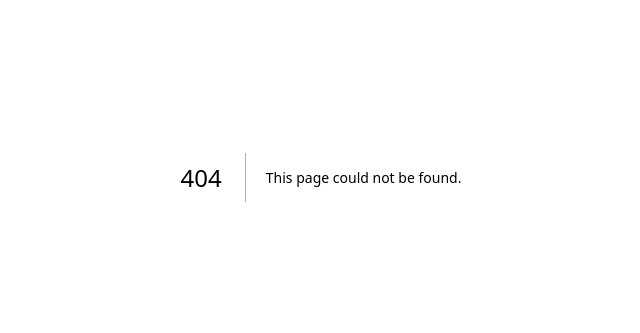
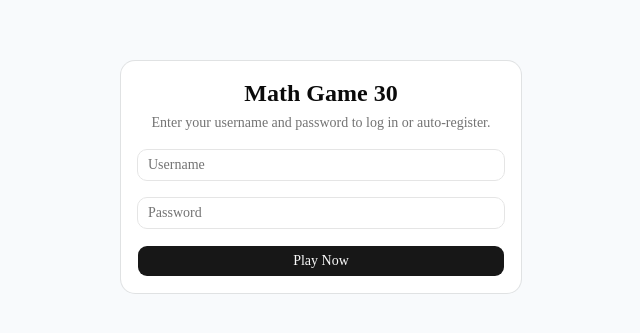
Before and after one commit to ksubedi008/math-game, a Next.js app: page /login in a window 1280 px wide. Before the commit this address had no page. Shown: the part 223-556 px from the top of the page, without its empty margins (319-959 px from the left). Built offline with nearby package versions, Linux system fonts and the light colour scheme.

Commit message:
add user authentication with nextauth

```diff
--- /dev/null
+++ b/next-auth.d.ts
@@ -0,0 +1,9 @@
+import NextAuth, { DefaultSession } from "next-auth";
+
+declare module "next-auth" {
+  interface Session {
+    user: {
+      id: string;
+    } & DefaultSession["user"];
+  }
+}
--- a/package.json
+++ b/package.json
@@ -17,12 +17,14 @@
     "lucide-react": "^1.48.0",
     "next": "16.3.6",
     "next-auth": "^5.0.0-beta.32",
+    "next-themes": "^0.4.6",
     "postgres": "^3.4.9",
     "pusher": "^5.3.4",
     "pusher-js": "^8.6.0",
     "react": "19.2.8",
     "react-dom": "19.2.8",
     "shadcn": "^4.21.0",
+    "sonner": "^2.0.8",
     "tw-animate-css": "^1.4.0"
   },
   "devDependencies": {
--- /dev/null
+++ b/src/app/api/auth/[...nextauth]/route.ts
@@ -0,0 +1,3 @@
+import { handlers } from "@/auth"
+
+export const { GET, POST } = handlers;
--- a/src/app/layout.tsx
+++ b/src/app/layout.tsx
@@ -1,6 +1,8 @@
 import type { Metadata } from "next";
 import { Geist, Geist_Mono } from "next/font/google";
 import "./globals.css";
+import { Providers } from "@/components/providers";
+import { Toaster } from "@/components/ui/sonner";
 
 const geistSans = Geist({
   variable: "--font-geist-sans",
@@ -13,17 +15,22 @@ const geistMono = Geist_Mono({
 });
 
 export const metadata: Metadata = {
-  title: "Create Next App",
-  description: "Generated by create next app",
+  title: "Math Game 30",
+  description: "Real-time multiplayer math game",
 };
 
-export default function RootLayout({ children }: LayoutProps<"/">) {
+export default function RootLayout({ children }: { children: React.ReactNode }) {
   return (
     <html
       lang="en"
       className={`${geistSans.variable} ${geistMono.variable} h-full antialiased`}
     >
-      <body className="min-h-full flex flex-col">{children}</body>
+      <body className="min-h-full flex flex-col">
+        <Providers>
+          {children}
+          <Toaster />
+        </Providers>
+      </body>
     </html>
   );
 }
--- /dev/null
+++ b/src/app/login/page.tsx
@@ -0,0 +1,52 @@
+"use client";
+import { signIn } from "next-auth/react";
+import { useState } from "react";
+import { Button } from "@/components/ui/button";
+import { Input } from "@/components/ui/input";
+import { Card, CardContent, CardHeader, CardTitle, CardDescription } from "@/components/ui/card";
+
+export default function LoginPage() {
+  const [username, setUsername] = useState("");
+  const [password, setPassword] = useState("");
+
+  const handleLogin = async (e: React.FormEvent) => {
+    e.preventDefault();
+    await signIn("credentials", {
+      username,
+      password,
+      callbackUrl: "/dashboard",
+    });
+  };
+
+  return (
+    <div className="flex items-center justify-center min-h-screen bg-slate-50 dark:bg-slate-950">
+      <Card className="w-[400px]">
+        <CardHeader>
+          <CardTitle className="text-2xl font-bold text-center">Math Game 30</CardTitle>
+          <CardDescription className="text-center">Enter your username and password to log in or auto-register.</CardDescription>
+        </CardHeader>
+        <CardContent>
+          <form onSubmit={handleLogin} className="space-y-4">
+            <Input
+              type="text"
+              placeholder="Username"
+              value={username}
+              onChange={(e) => setUsername(e.target.value)}
+              required
+            />
+            <Input
+              type="password"
+              placeholder="Password"
+              value={password}
+              onChange={(e) => setPassword(e.target.value)}
+              required
+            />
+            <Button type="submit" className="w-full">
+              Play Now
+            </Button>
+          </form>
+        </CardContent>
+      </Card>
+    </div>
+  );
+}
--- /dev/null
+++ b/src/auth.ts
@@ -0,0 +1,64 @@
+import NextAuth from "next-auth"
+import CredentialsProvider from "next-auth/providers/credentials"
+import { eq } from "drizzle-orm"
+import { db } from "@/db"
+import { users } from "@/db/schema"
+
+export const { handlers, auth, signIn, signOut } = NextAuth({
+  providers: [
+    CredentialsProvider({
+      name: "Credentials",
+      credentials: {
+        username: { label: "Username", type: "text" },
+        password: { label: "Password", type: "password" }
+      },
+      async authorize(credentials) {
+        if (!credentials?.username || !credentials?.password) return null;
+
+        const username = credentials.username as string;
+        const password = credentials.password as string;
+
+        const existingUsers = await db.select().from(users).where(eq(users.username, username));
+
+        let user = existingUsers[0];
+
+        if (!user) {
+          // Auto-register for simplicity in this demo game if they don't exist
+          const newUsers = await db.insert(users).values({
+            username: username,
+            passwordHash: password,
+          }).returning();
+          user = newUsers[0];
+        } else {
+          // Verify password
+          if (user.passwordHash !== password) {
+            return null; // Invalid password
+          }
+        }
+
+        return {
+          id: user.id,
+          name: user.username,
+        };
+      }
+    })
+  ],
+  callbacks: {
+    async session({ session, token }) {
+      if (token?.sub) {
+        session.user.id = token.sub;
+      }
+      return session;
+    },
+    async jwt({ token, user }) {
+      if (user) {
+        token.sub = user.id;
+      }
+      return token;
+    }
+  },
+  pages: {
+    signIn: '/login',
+  },
+  secret: process.env.NEXTAUTH_SECRET,
+})
--- /dev/null
+++ b/src/components/providers.tsx
@@ -0,0 +1,7 @@
+"use client";
+
+import { SessionProvider } from "next-auth/react";
+
+export function Providers({ children }: { children: React.ReactNode }) {
+  return <SessionProvider>{children}</SessionProvider>;
+}
--- /dev/null
+++ b/src/components/ui/sonner.tsx
@@ -0,0 +1,49 @@
+"use client"
+
+import { useTheme } from "next-themes"
+import { Toaster as Sonner, type ToasterProps } from "sonner"
+import { CircleCheckIcon, InfoIcon, TriangleAlertIcon, OctagonXIcon, Loader2Icon } from "lucide-react"
+
+const Toaster = ({ ...props }: ToasterProps) => {
+  const { theme = "system" } = useTheme()
+
+  return (
+    <Sonner
+      theme={theme as ToasterProps["theme"]}
+      className="toaster group"
+      icons={{
+        success: (
+          <CircleCheckIcon className="size-4" />
+        ),
+        info: (
+          <InfoIcon className="size-4" />
+        ),
+        warning: (
+          <TriangleAlertIcon className="size-4" />
+        ),
+        error: (
+          <OctagonXIcon className="size-4" />
+        ),
+        loading: (
+          <Loader2Icon className="size-4 animate-spin" />
+        ),
+      }}
+      style={
+        {
+          "--normal-bg": "var(--popover)",
+          "--normal-text": "var(--popover-foreground)",
+          "--normal-border": "var(--border)",
+          "--border-radius": "var(--radius)",
+        } as React.CSSProperties
+      }
+      toastOptions={{
+        classNames: {
+          toast: "cn-toast",
+        },
+      }}
+      {...props}
+    />
+  )
+}
+
+export { Toaster }
--- /dev/null
+++ b/src/middleware.ts
@@ -0,0 +1,15 @@
+import { auth } from "@/auth";
+import { NextResponse } from "next/server";
+
+export default auth((req) => {
+  const isAuthenticated = !!req.auth;
+  const isDashboardOrGame = req.nextUrl.pathname.startsWith("/dashboard") || req.nextUrl.pathname.startsWith("/game");
+
+  if (isDashboardOrGame && !isAuthenticated) {
+    return NextResponse.redirect(new URL("/login", req.url));
+  }
+});
+
+export const config = {
+  matcher: ["/((?!api|_next/static|_next/image|favicon.ico).*)"],
+};
```
Also changed, not shown: 1 other file (tests, documents, lock files or other folders).
